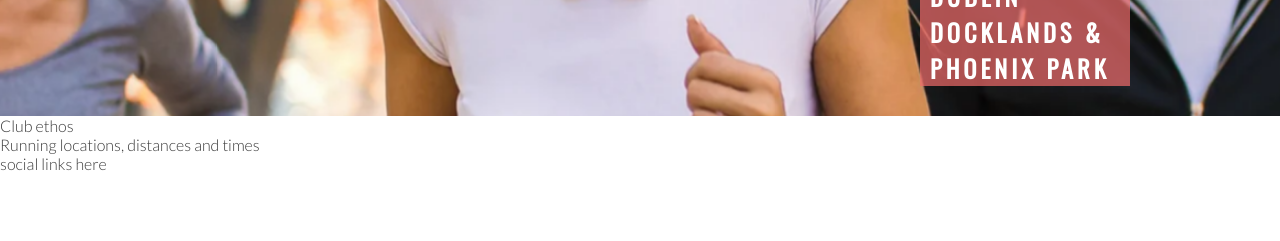
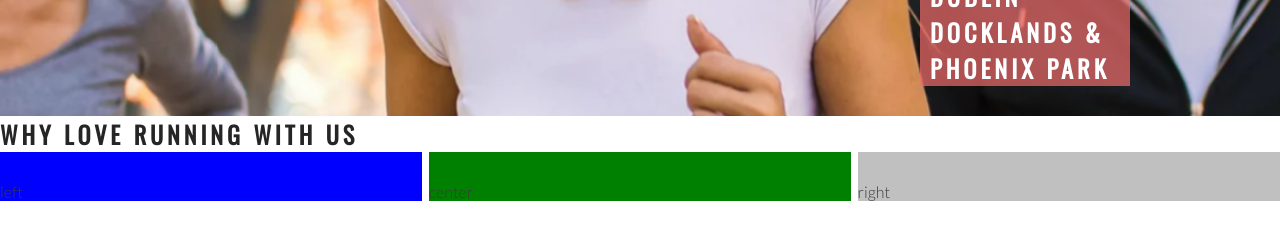
Before and after one commit to tetraxile-ci/love-running, a plain HTML site: page index.html in a window 1280 px wide. Shown: the part 559-800 px from the top of the page. Drawn offline with nearby package versions, Linux system fonts and the light colour scheme.

Commit message:
Add club ethos main structure

```diff
--- a/assets/css/style.css
+++ b/assets/css/style.css
@@ -24,6 +24,7 @@ h1, h2 {
 #logo {
     float: left;
     font-size: 280%;
+    margin-left: 30px;
 }
 
 #menu {
@@ -110,3 +111,30 @@ h1, h2 {
 
     position: absolute;
 }
+
+/* club ethos */
+
+#club-ethos {
+    height: 600px;
+}
+
+#left-about {
+    padding-top: 30px;
+    width: 33%;
+    float: left;
+    background-color: blue;
+}
+
+#center-about {
+    padding-top: 30px;
+    width: 33%;
+    margin: 0 auto;
+    background-color: green;
+}
+
+#right-about {
+    padding-top: 30px;
+    width: 33%;
+    float: right;
+    background-color: silver;
+}
--- a/index.html
+++ b/index.html
@@ -39,8 +39,11 @@
             <h3>Dublin Docklands & Phoenix Park</h3>
         </div>
     </section>
-    <section>
-        Club ethos
+    <section id="club-ethos">
+        <h1>Why Love Running With Us</h1>
+        <div id="left-about">left</div>
+        <div id="right-about">right</div>
+        <div id="center-about">center</div>
     </section>
     <section>
         Running locations, distances and times
```
